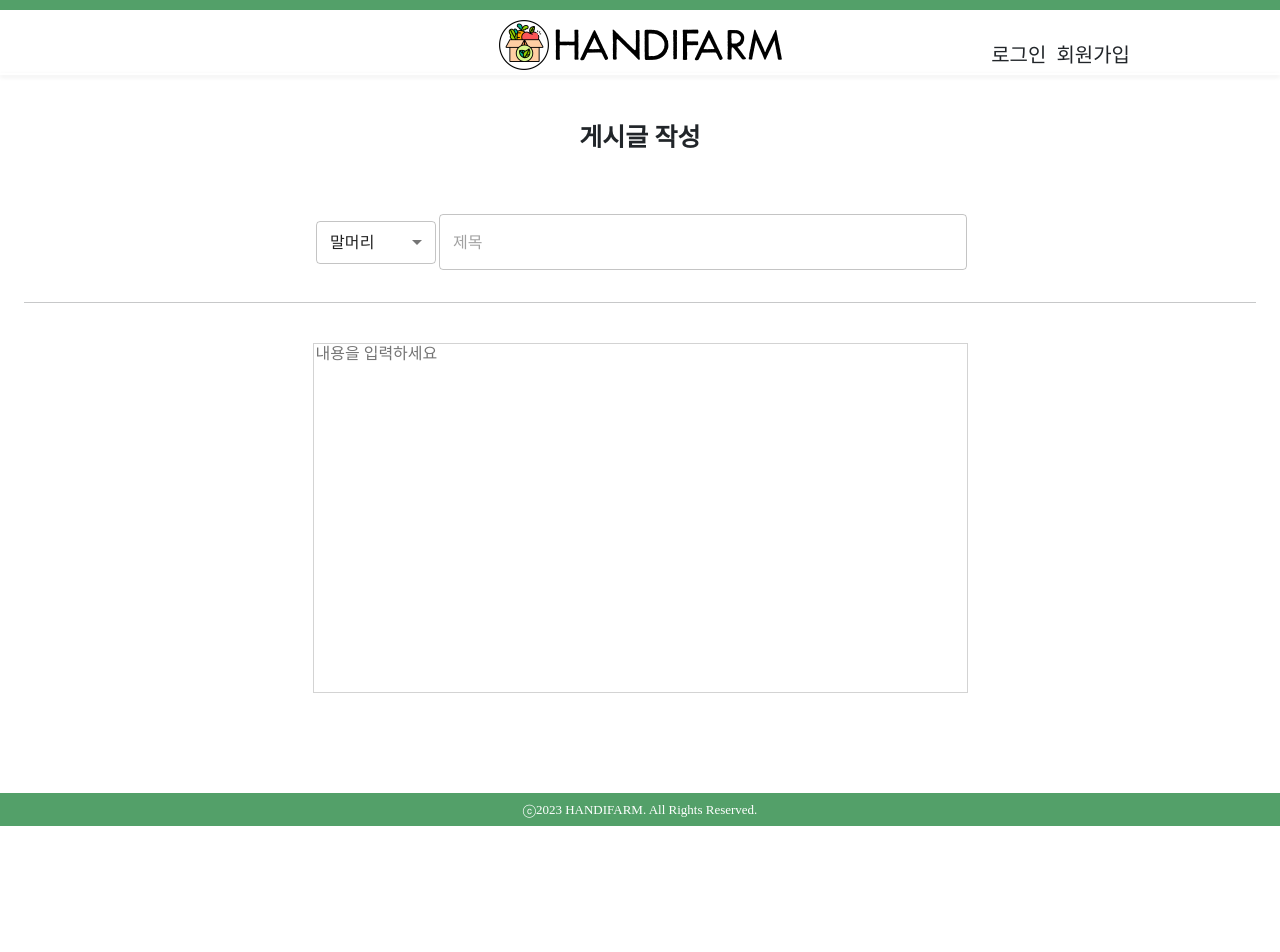
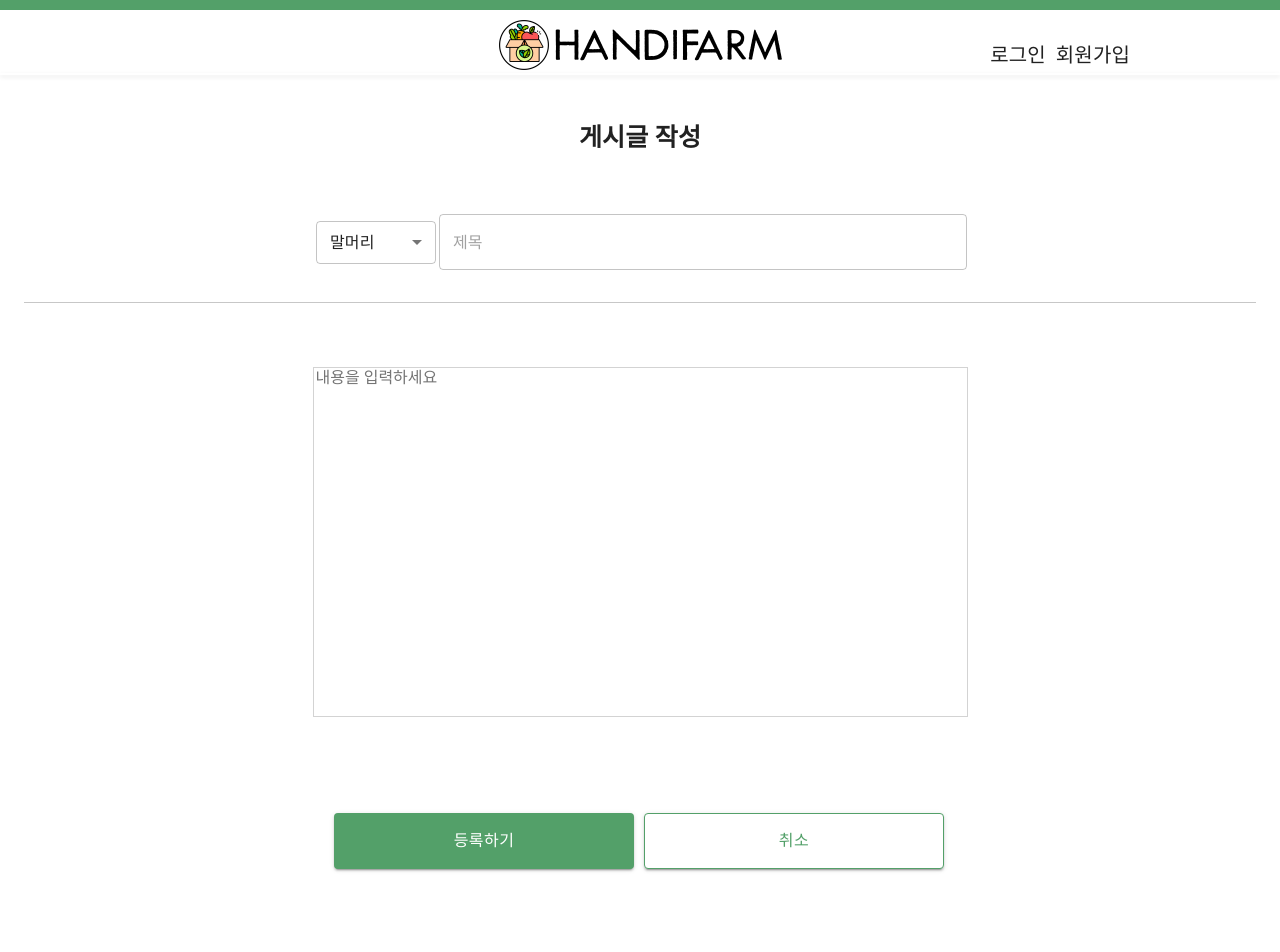
Before and after one commit to 1roo/handifarm-frontend, a React (Create React App) app: page /boardRegist in a window 1280 px wide. Shown: the top 952 px of the page. Before the commit the page ends 826 px from the top, so only its background shows below. Built offline with nearby package versions, Linux system fonts and the light colour scheme; a web font is replaced by a local one.

Commit message:
230713 boardList.js 데이터 값 불러오기 완료, boardRegist 틀작업

```diff
--- a/src/components/board/Board.scss
+++ b/src/components/board/Board.scss
@@ -62,6 +62,10 @@ table {
         text-align: left;
     }
 
+    td.td {
+        background-color: inherit;
+    }
+
 }
 
 textArea {
@@ -99,3 +103,7 @@ textArea:hover {
 textArea:focus {
     outline: white;
 }
+
+.grid-box {
+    display: flex;
+}
--- a/src/components/board/BoardList.js
+++ b/src/components/board/BoardList.js
@@ -1,48 +1,69 @@
-import './Board.scss';
+import "./Board.scss";
 
-import { React, useState } from 'react';
-import Table from 'react-bootstrap/Table';
-import { FormControl, Grid, Container, TextField, Button, Select, MenuItem , Stack, Pagination } from '@mui/material';
-import { margin } from '@mui/system';
-
-
-
-
-
+import { React, useEffect, useState } from "react";
+import Table from "react-bootstrap/Table";
+import {
+  FormControl,
+  Grid,
+  Container,
+  TextField,
+  Button,
+  Select,
+  MenuItem,
+  Stack,
+  Pagination,
+} from "@mui/material";
+import { fontWeight, margin } from "@mui/system";
+import { API_BASE_URL as BASE, BOARD } from "../../config/host-config";
 
 function BoardList() {
+  const [data, setData] = useState([]);
 
-    const dataFromDatabase = [
-        { id: 1, topic: '공지', title: '쯔쯔가무시병', writer: '관리자', regDate: '2023-07-07', watched: '3' },
-        { id: 2, topic: '자유', title: '집인데도 집이가고싶여요', writer: '홍길동', regDate: '2023-07-07', watched: '2' },
-        // DB에서 가져온 데이터 예시
-      ];
+  const API_BASE_URL = BASE + BOARD;
 
+  useEffect(() => {
+    const token = localStorage.getItem("ACCESS_TOKEN");
 
+    fetch(API_BASE_URL, {
+      headers: {
+        Authorization: `Bearer ${token}`,
+      },
+    })
+      .then((res) => res.json())
+      .then((data) => {
+        setData(data.postList);
+        console.log(data);
+        console.log(data.postList);
+      })
+      .catch((error) => {
+        console.error(error);
+      });
+  }, []);
 
-    const [selectedTopic, setSelectedTopic] = useState('all'); // 기본값으로 'all'을 선택
+  const [selectedTopic, setSelectedTopic] = useState("all"); // 기본값으로 'all'을 선택
   const handleTopicChange = (event) => {
     setSelectedTopic(event.target.value);
   };
 
-    const [selectedCondition, setSelectedCondition] = useState('all'); // 기본값으로 'all'을 선택
+  const [selectedCondition, setSelectedCondition] = useState("all"); // 기본값으로 'all'을 선택
   const handleConditionChange = (event) => {
     setSelectedCondition(event.target.value);
   };
 
-
   return (
-
     <>
-            <p className='menu-title'>게시판</p>
+      <p className="menu-title">게시판</p>
       <Container maxWidth="ml">
-                <Grid container spacing={0}
+        <Grid
+          container
+          spacing={0}
           sx={{
             marginTop: 8,
-                        display: 'flex',
-                        alignItems: 'center',
-                        justifyContent: 'center'
-                    }}>
+            display: "flex",
+            alignItems: "center",
+            justifyContent: "center",
+          }}
+        >
           <Grid>
             <FormControl sx={{ m: 1, minWidth: 120 }}>
               <Select
@@ -50,12 +71,12 @@ function BoardList() {
                 value={selectedTopic}
                 onChange={handleTopicChange}
               >
-                            <MenuItem value={'all'}>
+                <MenuItem value={"all"}>
                   <em>말머리</em>
                 </MenuItem>
-                            <MenuItem value={'notice'}>공지</MenuItem>
-                            <MenuItem value={'information'}>정보</MenuItem>
-                            <MenuItem value={'free'}>자유</MenuItem>
+                <MenuItem value={"notice"}>공지</MenuItem>
+                <MenuItem value={"information"}>정보</MenuItem>
+                <MenuItem value={"free"}>자유</MenuItem>
               </Select>
             </FormControl>
           </Grid>
@@ -66,24 +87,27 @@ function BoardList() {
                 value={selectedCondition}
                 onChange={handleConditionChange}
               >
-                            <MenuItem value={'all'}>
+                <MenuItem value={"all"}>
                   <em>검색조건</em>
                 </MenuItem>
-                            <MenuItem value={'title'}>제목</MenuItem>
-                            <MenuItem value={'content'}>내용</MenuItem>
-                            <MenuItem value={'writer'}>작성자</MenuItem>
-                            <MenuItem value={'titleContent'}>글+내용</MenuItem>
+                <MenuItem value={"title"}>제목</MenuItem>
+                <MenuItem value={"content"}>내용</MenuItem>
+                <MenuItem value={"userNick"}>작성자</MenuItem>
+                <MenuItem value={"titleContent"}>글+내용</MenuItem>
               </Select>
             </FormControl>
           </Grid>
           <Grid>
             <TextField variant="outlined" />
-                        <Button className='searchBtn' variant="contained">검색</Button>
+            <Button className="searchBtn" variant="contained">
+              검색
+            </Button>
           </Grid>
         </Grid>
-                <br/><hr/>
+        <br />
+        <hr />
         <Grid maxWidth="1200px" margin="0 auto">
-                    <Table bordered size='xl'>
+          <Table bordered size="xl">
             <thead>
               <tr>
                 <th>말머리</th>
@@ -94,35 +118,49 @@ function BoardList() {
               </tr>
             </thead>
             <tbody>
-                            {dataFromDatabase.map((row) => (
-                            <tr key={row.id}>
-                                <td style={{
-                                    backgroundColor: row.topic === '공지' ? '#EBEBEB' : 'none',
-                                    color: row.topic === '공지' ? 'red' : 'black',
-                                    fontWeight: row.topic === '공지' ? 'bold' : 'normal'
-                                }}>
-                                    <div className='notice-box' style={{display : row.topic !== '공지' ? 'none' : 'block'}}>{row.topic}</div>
-                                    <div style={{display : row.topic === '공지' ? 'none' : 'block'}}>{row.topic}</div>
+              {data.map((row) => (
+                <tr
+                  style={
+                    row.category == "공지"
+                      ? { backgroundColor: "gainsboro" }
+                      : { backgroundColor: "none" }
+                  }
+                  key={row.boardNo}
+                >
+                  <td className="td">
+                    <div
+                      style={
+                        row.category == "공지"
+                          ? { display: "none" }
+                          : { display: "block" }
+                      }
+                    >
+                      {row.category}
+                    </div>
+                    <div
+                      className="notice-box"
+                      style={
+                        row.category == "공지"
+                          ? { display: "block", color: "red" }
+                          : { display: "none" }
+                      }
+                    >
+                      {row.category}
+                    </div>
                   </td>
-                                <td className="td-title" style={{
-                                    backgroundColor: row.topic === '공지' ? '#EBEBEB' : 'none',
-                                    color: row.topic === '공지' ? 'red' : 'black',
-                                    fontWeight: row.topic === '공지' ? 'bold' : 'normal'
-                                }}>
+                  <td
+                    className="td td-title"
+                    style={
+                      row.category == "공지"
+                        ? { color: "red", fontWeight: "bold" }
+                        : { color: "black" }
+                    }
+                  >
                     {row.title}
                   </td>
-                                <td style={{ backgroundColor: row.topic === '공지' ? '#EBEBEB' : 'none',
-                                    fontWeight: row.topic === '공지' ? 'bold' : 'normal' }}>
-                                    {row.writer}
-                                </td>
-                                <td style={{ backgroundColor: row.topic === '공지' ? '#EBEBEB' : 'none',
-                                    fontWeight: row.topic === '공지' ? 'bold' : 'normal' }}>
-                                    {row.regDate}
-                                </td>
-                                <td style={{ backgroundColor: row.topic === '공지' ? '#EBEBEB' : 'none',
-                                    fontWeight: row.topic === '공지' ? 'bold' : 'normal' }}>
-                                    {row.watched}
-                                </td>
+                  <td className="td">{row.userNick}</td>
+                  <td className="td">{row.createDate}</td>
+                  <td className="td">{row.views}</td>
                 </tr>
               ))}
             </tbody>
@@ -130,14 +168,11 @@ function BoardList() {
         </Grid>
         <Grid>
           <Stack spacing={2}>
-                        <Pagination count={10} color="primary"/>
+            <Pagination count={10} color="primary" />
           </Stack>
         </Grid>
       </Container>
     </>
-
-
-
   );
 }
 
--- a/src/components/board/BoardRegist.js
+++ b/src/components/board/BoardRegist.js
@@ -1,27 +1,68 @@
-import './Board.scss';
+import "./Board.scss";
 
-import { React, useState } from 'react';
-import { MenuItem, Grid, FormControl, Select, Container, TextField, Button } from '@mui/material';
-import { styled } from '@mui/system';
+import { React, useState } from "react";
+import {
+  MenuItem,
+  Grid,
+  CssBaseline,
+  Box,
+  FormControl,
+  Select,
+  Container,
+  TextField,
+  Button,
+} from "@mui/material";
+import { styled } from "@mui/system";
+import { API_BASE_URL as BASE, BOARD } from "../../config/host-config";
 
 function BoardRegist() {
-
-    const [selectedTopic, setSelectedTopic] = useState('all'); // 기본값으로 'all'을 선택
+  const [selectedTopic, setSelectedTopic] = useState("all"); // 기본값으로 'all'을 선택
   const handleTopicChange = (event) => {
     setSelectedTopic(event.target.value);
   };
 
+  //회원 가입 처리 서버 요청
+  const fetchRegistPost = () => {
+    const API_BASE_URL = BASE + BOARD;
+
+    const requestData = {};
+
+    fetch(API_BASE_URL, {
+      method: "POST",
+      headers: { "content-type": "application/json" },
+      body: JSON.stringify(requestData),
+    }).then((res) => {
+      if (res.status === 200) {
+        alert("게시글 등록이 완료되었습니다.");
+      } else {
+        alert("서버와의 통신이 원활하지 않습니다.");
+        console.log(JSON.stringify(requestData));
+      }
+    });
+  };
+
+  // 회원 가입 버튼 클릭 핸들러
+  const registButtonClickHandler = (e) => {
+    e.preventDefault();
+
+    fetchRegistPost();
+  };
+
   return (
     <>
-            <p className='menu-title'>게시글 작성</p>
-            <Container maxWidth="ml">
-                <Grid container spacing={0}
+      <p className="menu-title">게시글 작성</p>
+      <Container component="main" maxWidth="ml">
+        <CssBaseline />
+        <Grid
+          container
+          spacing={0}
           sx={{
             marginTop: 8,
-                        display: 'flex',
-                        alignItems: 'center',
-                        justifyContent: 'center'
-                    }}>
+            display: "flex",
+            alignItems: "center",
+            justifyContent: "center",
+          }}
+        >
           <Grid>
             <FormControl sx={{ m: 1, minWidth: 120 }}>
               <Select
@@ -29,40 +70,76 @@ function BoardRegist() {
                 value={selectedTopic}
                 onChange={handleTopicChange}
               >
-                            <MenuItem value={'all'}>
+                <MenuItem value={"all"}>
                   <em>말머리</em>
                 </MenuItem>
-                            <MenuItem value={'notice'}>공지</MenuItem>
-                            <MenuItem value={'information'}>정보</MenuItem>
-                            <MenuItem value={'free'}>자유</MenuItem>
+                <MenuItem value={"notice"}>공지</MenuItem>
+                <MenuItem value={"information"}>정보</MenuItem>
+                <MenuItem value={"free"}>자유</MenuItem>
               </Select>
             </FormControl>
           </Grid>
           <Grid>
-                        <TextField placeholder='제목' variant="outlined" />
+            <TextField placeholder="제목" variant="outlined" />
           </Grid>
         </Grid>
-                <br/><hr/>
+        <br />
+        <hr />
 
-                <Grid container spacing={0}
+        <Grid
+          item
+          xs={12}
+          sm={12}
+          container
+          spacing={0}
           sx={{
-                        marginTop: 5,
-                        display: 'flex',
-                        alignItems: 'center',
-                        justifyContent: 'center'
-                    }}>
-                    <Grid>
+            marginTop: 8,
+            display: "flex",
+            alignItems: "center",
+            justifyContent: "center",
+          }}
+        >
           <FormControl sx={{ m: 1, minWidth: 120 }}>
             <textarea maxRows={13} placeholder="내용을 입력하세요" />
           </FormControl>
         </Grid>
+        <Grid
+          container
+          spacing={1}
+          sx={{
+            marginTop: 8,
+            display: "flex",
+            alignItems: "center",
+            justifyContent: "center",
+          }}
+        >
+          <Grid item xs={3} sm={3}>
+            <Button
+              className="green-btn"
+              type="submit"
+              fullWidth
+              variant="contained"
+              sx={{ mt: 3, mb: 2, width: "300px" }}
+              onClick={registButtonClickHandler}
+            >
+              등록하기
+            </Button>
+          </Grid>
+          <Grid item xs={3} sm={3}>
+            <Button
+              id="exitBtn"
+              type="button"
+              fullWidth
+              variant="contained"
+              sx={{ mt: 3, mb: 2, width: "300px" }}
+            >
+              취소
+            </Button>
+          </Grid>
         </Grid>
       </Container>
     </>
-
-
   );
-
 }
 
 export default BoardRegist;
--- a/src/components/user/Join.js
+++ b/src/components/user/Join.js
@@ -25,7 +25,7 @@ const Join = () => {
   //리다이렉트 사용하기
   const redirection = useNavigate();
 
-  const API_BASE_URL = "http://localhost:8181/api/user";
+  const API_BASE_URL = BASE + USER;
 
   const [agreeChecked, setAgreeChecked] = useState(false);
 
@@ -146,7 +146,7 @@ const Join = () => {
       .then((json) => {
         console.log(json);
         if (json) {
-          msg = "중복된 id입니다.";
+          alert("중복된 id입니다.");
         } else if (userId) {
           alert("사용 가능한 아이디입니다.");
           flag = true;
@@ -154,7 +154,6 @@ const Join = () => {
         saveInputState({
           key: "idCheck",
           inputValue: "pass",
-          msg,
           flag,
         });
       })
@@ -173,7 +172,7 @@ const Join = () => {
       flag = false;
 
     if (!nameRegex.test(inputValue)) {
-      msg = "2~5글자 사이의 한글로 작성하세요!";
+      msg = "2~5글자 사이의 한글로 작성하세요.";
     } else {
       flag = true;
     }
--- a/src/config/host-config.js
+++ b/src/config/host-config.js
@@ -1,14 +1,16 @@
-
 // 브라우저에서 현재 클라이언트의 호스트 이름 얻어오기
 const clientHostName = window.location.hostname;
 
 let backEndHostName; // 백엔드 서버 호스트 이름
 
-if(clientHostName === 'localhost') { //개발 중
-    backEndHostName = 'http://localhost:8181';
-} else if(clientHostName === 'handifarm.com') { //배포해서 서비스 중
-    backEndHostName = 'https://handifarm.com';
+if (clientHostName === "localhost") {
+  //개발 중
+  backEndHostName = "http://localhost:8181";
+} else if (clientHostName === "handifarm.com") {
+  //배포해서 서비스 중
+  backEndHostName = "https://handifarm.com";
 }
 
 export const API_BASE_URL = backEndHostName;
-export const USER = '/api/user';
+export const USER = "/api/user";
+export const BOARD = "/api/board";
```
Lines whose indentation alone changed are shown as unchanged.
